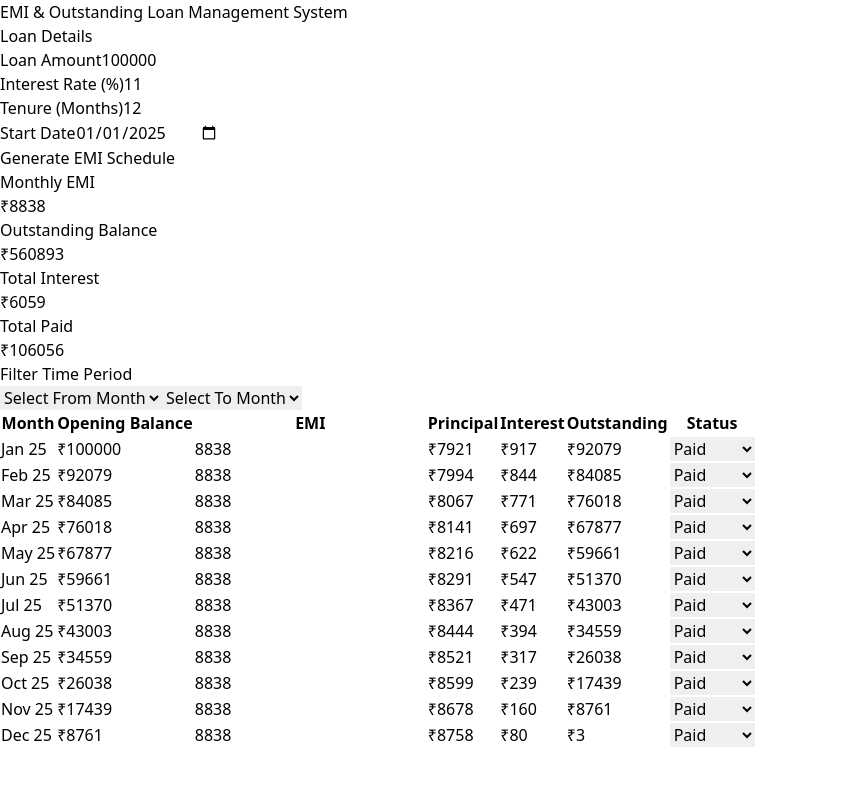
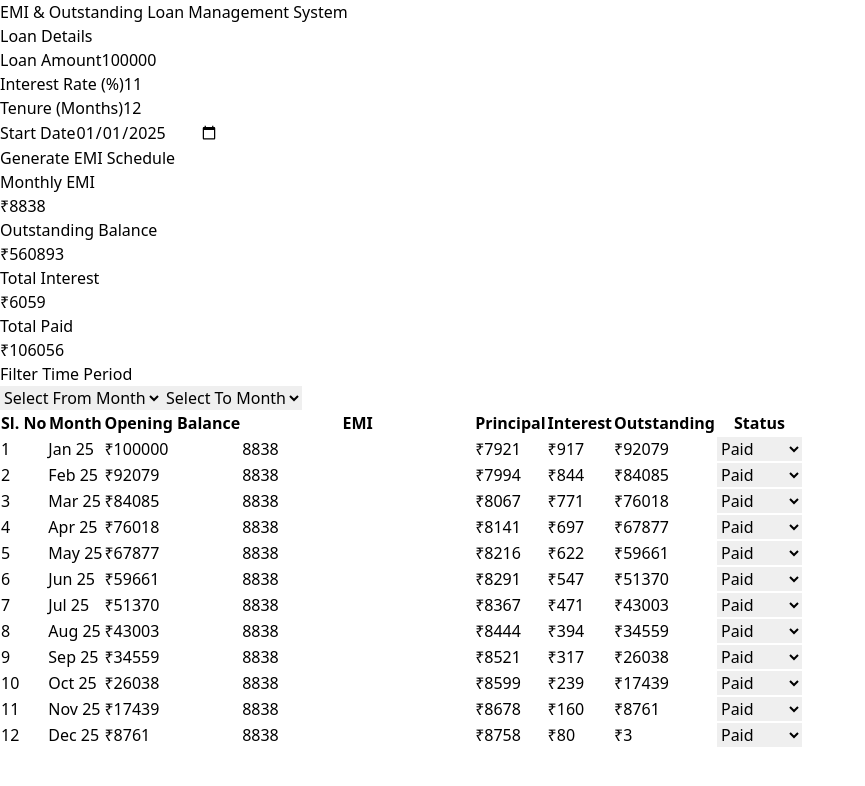
Before and after one commit to lokeshwarsura/emi-loan-system, a React (Vite) app: page / in a window 1280 px wide. Both pictures are taken after a click on the button "Generate EMI Schedule". Shown: the top 786 px of the page, without its empty margins (0-865 px from the left). Built offline with nearby package versions, Linux system fonts and the light colour scheme.

Commit message:
updated 3rd emi system

```diff
--- a/src/App.jsx
+++ b/src/App.jsx
@@ -12,6 +12,10 @@ function App() {
 
   const [fromMonth, setFromMonth] = useState("");
   const [toMonth, setToMonth] = useState("");
+
+  // Original EMI
+  const [originalEMI, setOriginalEMI] =
+    useState(0);
 
   // EMI Formula
   const calculateEMI = (P, annualRate, N) => {
@@ -33,6 +37,9 @@ function App() {
       interestRate,
       tenure
     );
+
+    // Save Original EMI
+    setOriginalEMI(emi);
 
     let data = [];
 
@@ -151,7 +158,7 @@ function App() {
       (sum, row) =>
         sum +
         (row.status === "Overdue"
-          ? row.emi
+          ? row.balance + row.emi
           : row.balance),
       0
     );
@@ -282,7 +289,7 @@ function App() {
               </h3>
 
               <p className="text-3xl font-bold text-blue-600">
-                ₹{schedule[0].emi}
+                ₹{originalEMI}
               </p>
             </div>
 
@@ -383,6 +390,11 @@ function App() {
               <thead className="bg-blue-600 text-white">
 
                 <tr>
+
+                  <th className="p-3">
+                    Sl. No
+                  </th>
+
                   <th className="p-3">
                     Month
                   </th>
@@ -410,6 +422,7 @@ function App() {
                   <th className="p-3">
                     Status
                   </th>
+
                 </tr>
 
               </thead>
@@ -431,6 +444,10 @@ function App() {
                         key={row.id}
                         className="text-center border-b"
                       >
+
+                        <td className="p-3">
+                          {row.id}
+                        </td>
 
                         <td className="p-3">
                           {row.month}
```
